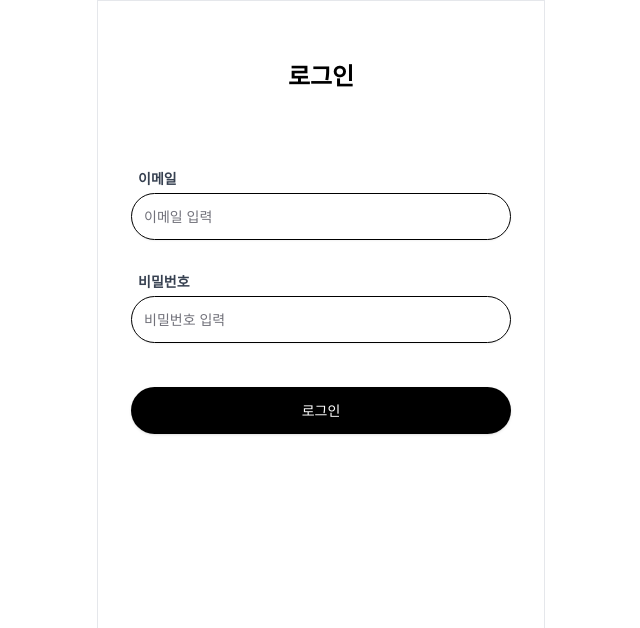
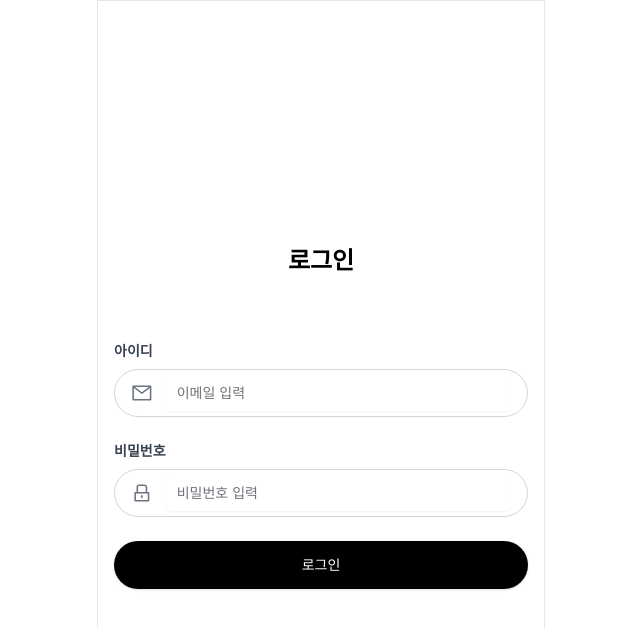
Before and after one commit to teamGrowup/fd_grow, a Next.js app in the folder src/app/admin/: page / in a window 1280 px wide. Shown: the top 628 px of the page, without its empty margins (319-959 px from the left). Built offline with nearby package versions, Linux system fonts and the light colour scheme.

Commit message:
styles: admin 로그인 페이지 스타일 수정

```diff
--- a/package.json
+++ b/package.json
@@ -21,6 +21,7 @@
     "class-variance-authority": "^0.7.0",
     "clsx": "^2.1.1",
     "lucide-react": "^0.439.0",
+    "react-icons": "^5.3.0",
     "tailwind-merge": "^2.5.2",
     "tailwindcss-animate": "^1.0.7",
     "zustand": "^4.5.5"
--- a/src/app/admin/src/app/(routes)/(landing)/page.tsx
+++ b/src/app/admin/src/app/(routes)/(landing)/page.tsx
@@ -5,8 +5,9 @@ import { useRouter } from "next/navigation";
 import { Button, Input } from "@/packages/ui/src/index";
 import { useAuthApi } from "../../../../../buyer/src/api/auth";
 import { useAuthStore } from "../../../../../buyer/src/lib/store";
+import { AiOutlineMail, AiOutlineLock } from "react-icons/ai"; // 아이콘 추가
 
-export default function ManagerLoginPage() {
+function ManagerLoginPage() {
   const router = useRouter();
   const { login } = useAuthApi();
   const { setAccessToken } = useAuthStore();
@@ -25,53 +26,62 @@ export default function ManagerLoginPage() {
   };
 
   return (
-    <>
-      <div className="px-2">
-        <h2 className="text-2xl font-bold text-center my-[60px]">로그인</h2>
-      </div>
-      <form className="space-y-8 py-4" onSubmit={(e) => e.preventDefault()}>
+    <div className="flex justify-center items-center min-h-screen">
+      <div className="w-full max-w-md px-4">
+        <h2 className="text-2xl font-bold text-center my-12">로그인</h2>
+
+        <form className="space-y-6 py-4" onSubmit={(e) => e.preventDefault()}>
           <div>
             <label
               htmlFor="email"
-            className="block text-sm font-bold text-gray-700 mb-1 translate-x-10"
+              className="block text-sm font-bold text-gray-700 mb-2"
             >
-            이메일
+              아이디
             </label>
+            <div className="flex items-center border border-gray-300 rounded-full h-12 px-4">
+              <AiOutlineMail className="text-gray-500 mr-3" size={24} />{" "}
               <Input
                 type="email"
                 id="email"
                 placeholder="이메일 입력"
-            className="w-[380px] h-[47px] rounded-full border-black ml-3 mx-auto"
+                className="w-full border-none outline-none"
                 value={email}
                 onChange={(e) => setEmail(e.target.value)}
               />
+            </div>
           </div>
 
           <div>
             <label
               htmlFor="password"
-            className="block text-sm font-bold text-gray-700 mb-1 translate-x-10"
+              className="block text-sm font-bold text-gray-700 mb-2"
             >
               비밀번호
             </label>
+            <div className="flex items-center border border-gray-300 rounded-full h-12 px-4">
+              <AiOutlineLock className="text-gray-500 mr-3" size={24} />{" "}
               <Input
                 type="password"
                 id="password"
                 placeholder="비밀번호 입력"
-            className="w-[380px] h-[47px] rounded-full border-black ml-3 mx-auto"
+                className="w-full border-none outline-none"
                 value={password}
                 onChange={(e) => setPassword(e.target.value)}
               />
             </div>
+          </div>
 
           <Button
-          className="w-[380px] bg-black text-white hover:bg-gray-700 rounded-full py-2 h-[47px] translate-y-3 block mx-auto"
+            className="w-full bg-black text-white hover:bg-gray-700 rounded-full py-3 h-12 block"
             onClick={handleLogin}
             type="button"
           >
             로그인
           </Button>
         </form>
-    </>
+      </div>
+    </div>
   );
 }
+
+export default ManagerLoginPage;
```
Also changed, not shown: 1 other file (tests, documents, lock files or other folders). Lines whose indentation alone changed are shown as unchanged.
